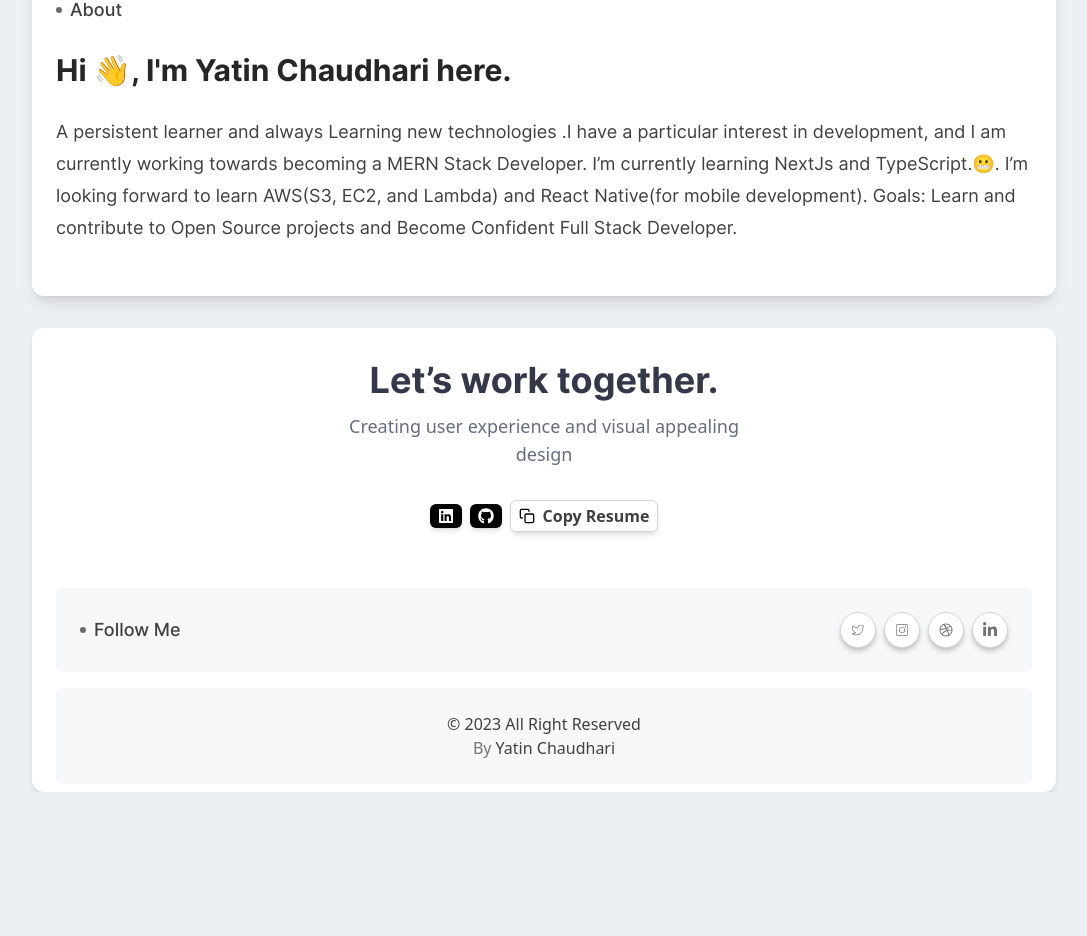
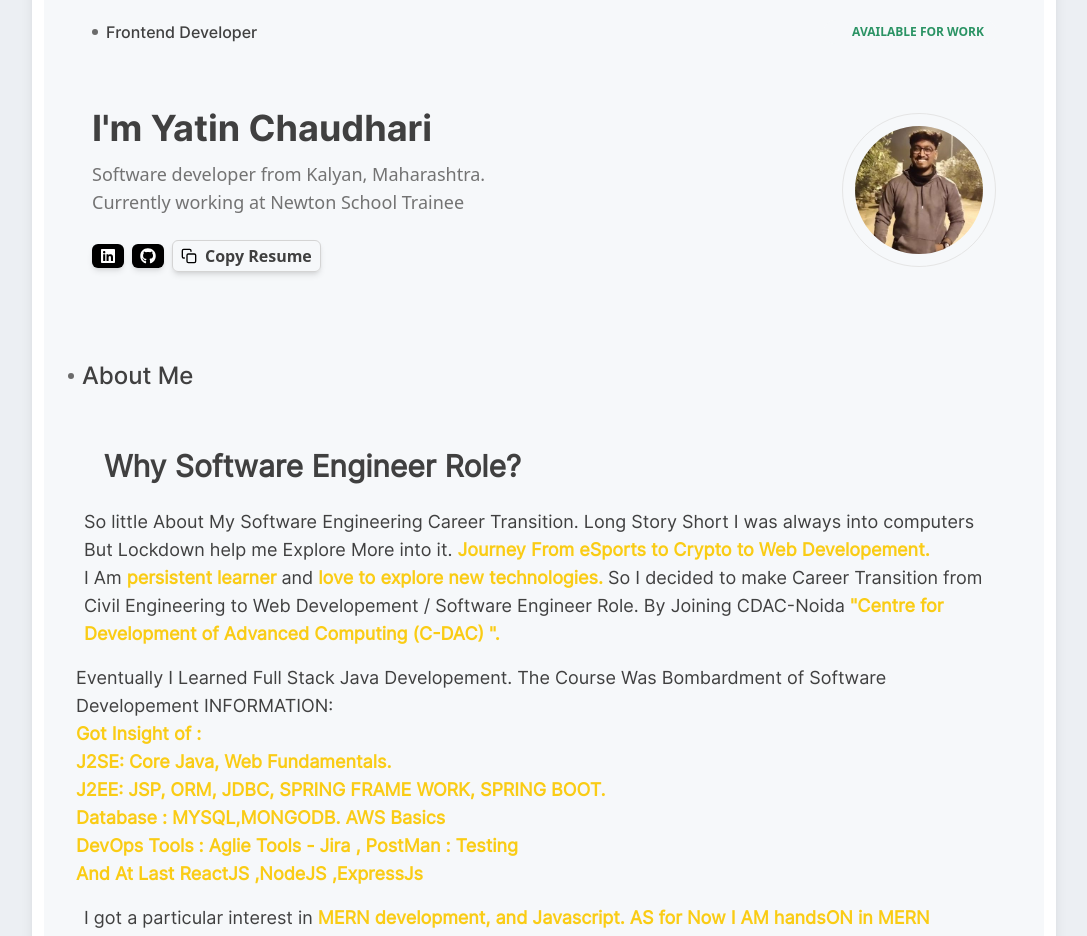
Before and after one commit to YatinDevs/tin-portfolio-nextjs, a Next.js app: page /about in a window 1280 px wide. Shown: the part 156-1092 px from the top of the page, without its empty margins (96-1183 px from the left). Before the commit the page ends 948 px from the top, so only its background shows below. Built offline with nearby package versions, Linux system fonts and the light colour scheme.

Commit message:
aboutme-done

```diff
--- a/app/about/page.jsx
+++ b/app/about/page.jsx
@@ -39,37 +39,196 @@ function page() {
     <motion.div
       initial={{ y: 100, opacity: 0 }}
       animate={{ y: 0, opacity: 1, transition: { duration: 0.2 } }}
-      className="bg-white top-28 relative dark:bg-[#212121] shadow-lg rounded-xl  lg:max-w-5xl lg:mx-auto md:mx-auto md:max-w-[760px] sm:max-w-[525px] xs:max-w-[412px] xxs:max-w-[356px] xxs:mx-auto"
+      className="bg-white top-28 relative dark:bg-[#212121] py-4 shadow-lg rounded-xl  lg:max-w-5xl lg:mx-auto md:mx-auto md:max-w-[760px] sm:max-w-[525px] xs:max-w-[412px] xxs:max-w-[356px] xxs:mx-auto"
     >
-      <div className=" lg:p-6 p-5 ">
-        <div className="flex mt-4 items-center gap-x-2 font-InterRe">
+      <div className="bg-[#F6F8FA] dark:bg-[#2C2C2C] p-6 max-md:p-3 mx-3 rounded-xl">
+        <div className=" lg:p-6 p-5">
+          <div className="flex justify-between  w-full">
+            <div className="flex items-center gap-x-2 font-InterRe">
+              <div className="w-[6px] h-[6px] rounded-full  bg-[#6b6b6b]" />
+              <motion.h1
+                initial={{ x: 100, opacity: 0 }}
+                animate={{
+                  x: 0,
+                  opacity: 1,
+                  transition: { duration: 0.2, delay: 0.4 },
+                }}
+                className="text-neutral-700 dark:text-[#C0C0C0] max-md:text-xl font-InterMe"
+              >
+                Frontend Developer
+              </motion.h1>
+            </div>
+
+            <Link href={"/contact"}>
+              <div className="bg-[#F6F8FA] dark:bg-[#115e3b] h-6 w-6 lg:w-fit lg:px-3 rounded-full flex items-center justify-center gap-x-2">
+                <div className="w-2 h-2 rounded-full animate-ping dark:animate-none bg-[#28C780]" />
+                <p className="text-[#2b9364] hidden lg:flex text-xs font-semibold uppercase ">
+                  Available for work
+                </p>
+              </div>
+            </Link>
+          </div>
+
+          <div className="  flex-col md:flex-row   my-16 flex items-center md:justify-between">
+            <div className=" sm:order-2   max-md:mt-10 flex md:block md:flex-row items-center  flex-col md:order-1 order-2">
+              <h1 className=" sm:text-4xl text-neutral-700 font-InterBo dark:text-white xs:text-3xl">
+                I'm Yatin Chaudhari
+              </h1>
+
+              <motion.p
+                initial={{ x: 100, opacity: 0, filter: "blur(50px)" }}
+                animate={{
+                  x: 0,
+                  opacity: 1,
+                  filter: "blur(0px)",
+                  transition: { duration: 0.2, delay: 0.3 },
+                }}
+                className="  text-lg max-md:text-center  my-3 text-neutral-500 dark:text-neutral-300"
+              >
+                Software developer from Kalyan, Maharashtra. <br /> Currently
+                working at Newton School Trainee{" "}
+              </motion.p>
+
+              <div className="flex items-center gap-x-2 mt-6 ">
+                <Link href={"https://www.linkedin.com/in/c-yatin727/"}>
+                  <div className="bg-black dark:bg-[#373737] w-fit shadow-md  px-2 rounded-md flex items-center gap-x-2 py-1">
+                    <span className="text-white  font-semibold">
+                      <FaLinkedin />
+                    </span>
+                  </div>
+                </Link>
+                <Link href={"https://github.com/YatinDevs"}>
+                  <div className="bg-black dark:bg-[#373737] w-fit shadow-md  px-2 rounded-md flex items-center gap-x-2 py-1">
+                    <span className="text-white  font-semibold">
+                      <FaGithub />
+                    </span>
+                  </div>
+                </Link>
+                <Link
+                  href={
+                    "https://drive.google.com/file/d/1vu_2Cb3BbndXsRdJXiI6s5imm9XxADo8/view"
+                  }
+                >
+                  <div className="border-neutral-300 dark:border-neutral-700/50 shadow-md border  w-fit h-8 px-2 rounded-md flex items-center gap-x-2 ">
+                    <FiCopy className="" />
+                    <span className="text-neutral-700 dark:text-white  font-semibold">
+                      Copy Resume
+                    </span>
+                  </div>
+                </Link>
+              </div>
+            </div>
+            <div className="border text-center flex md:justify-center border-neutral-200 dark:border-neutral-700 dark:bg-[#2C2C2C] w-fit md:order-1 order-1 rounded-full p-3 ">
+              <motion.img
+                initial={{ x: 100, opacity: 0, filter: "blur(50px)" }}
+                animate={{
+                  x: 0,
+                  opacity: 1,
+                  filter: "blur(0px)",
+                  transition: { duration: 0.4, delay: 0.5 },
+                }}
+                className="w-32 h-32 flex object-cover   rounded-full "
+                src="/img/pro.png"
+                alt=""
+              />
+            </div>
+          </div>
+        </div>
+        <div className="flex items-center gap-x-2 font-InterRe">
           <div className="w-[6px] h-[6px] rounded-full  bg-[#6b6b6b]" />
-          <h1 className="text-neutral-700  dark:text-[#C0C0C0] text-lg font-InterMe">
-            About
+          <h1 className="text-neutral-700  dark:text-[#C0C0C0] text-2xl font-InterMe">
+            About Me
           </h1>
         </div>
 
-        <div>
-          <h1 className="text-3xl font-InterBo mt-7 my-3 dark:text-white text-neutral-800">
-            Hi 👋, I'm Yatin Chaudhari here.
-          </h1>
-          <motion.p
+        <motion.div
+          initial={{ y: 100, opacity: 0 }}
+          animate={{
+            y: 0,
+            opacity: 1,
+            transition: { duration: 0.4, delay: 0.3 },
+          }}
+          className="text-neutral-700 dark:bg-[#212121] rounded-xl xxs:text-lg text-2xl my-7 leading-8 font-InterRe dark:text-[#C0C0C0]"
+        >
+          <div className="p-2 rounded-xl m-2">
+            <h3 className="p-3 mb-3 text-3xl font-extrabold  bg-white-700 rounded-md m-2">
+              Why Software Engineer Role?
+            </h3>
+            So little About My Software Engineering Career Transition. Long
+            Story Short I was always into computers But Lockdown help me Explore
+            More into it.{" "}
+            <span className=" text-yellow-400 font-extrabold">
+              Journey From eSports to Crypto to Web Developement.
+            </span>{" "}
+            <br></br>I Am{" "}
+            <span className=" text-yellow-400 font-extrabold">
+              persistent learner{" "}
+            </span>{" "}
+            and{" "}
+            <span className=" text-yellow-400 font-extrabold">
+              {" "}
+              love to explore new technologies.
+            </span>{" "}
+            So I decided to make Career Transition from Civil Engineering to Web
+            Developement / Software Engineer Role. By Joining CDAC-Noida{" "}
+            <span className=" text-yellow-400 font-extrabold">
+              {" "}
+              "Centre for Development of Advanced Computing (C-DAC) ".
+            </span>
+          </div>
+
+          <div className="p-2rounded-xl m-2">
+            Eventually I Learned Full Stack Java Developement. The Course Was
+            Bombardment of Software Developement INFORMATION:
+            <p className=" text-yellow-400 font-extrabold">Got Insight of :</p>
+            <p className=" text-yellow-400 font-extrabold">
+              J2SE: Core Java, Web Fundamentals.
+            </p>
+            <p className=" text-yellow-400 font-extrabold">
+              J2EE: JSP, ORM, JDBC, SPRING FRAME WORK, SPRING BOOT.
+            </p>
+            <p className=" text-yellow-400 font-extrabold">
+              Database : MYSQL,MONGODB. AWS Basics
+            </p>
+            <p className=" text-yellow-400 font-extrabold">
+              DevOps Tools : Aglie Tools - Jira , PostMan : Testing
+            </p>
+            <p className=" text-yellow-400 font-extrabold">
+              And At Last ReactJS ,NodeJS ,ExpressJs{" "}
+            </p>
+          </div>
+
+          <p className="p-2 rounded-xl m-2">
+            I got a particular interest in{" "}
+            <span className=" text-yellow-400 font-extrabold">
+              MERN development, and Javascript. AS for Now I AM handsON in MERN
+              Developement, Database .
+            </span>{" "}
+            Further My Plans are :
+          </p>
+          <p className="p-2rounded-xl m-2 text-blue-200 font-extrabold">
+            I’m currently learning NextJs and TypeScript.😬. I’m looking forward
+            to learn AWS(S3, EC2, and Lambda) and React Native(for mobile
+            development).
+            <br></br>
+            <span className=" text-yellow-400">
+              Goals: Learn and contribute to Open Source projects and Become
+              Confident Full Stack Developer.
+            </span>
+          </p>
+        </motion.div>
+        <div className="p-4 xxs:p-1 rounded-lg dark:bg-[#373737] bg-white border dark:border-neutral-700/70">
+          <motion.img
             initial={{ y: 100, opacity: 0 }}
             animate={{
               y: 0,
               opacity: 1,
               transition: { duration: 0.4, delay: 0.3 },
             }}
-            className="text-neutral-700 text-lg my-7 leading-8 font-InterRe dark:text-[#C0C0C0]"
-          >
-            A persistent learner and always Learning new technologies .I have a
-            particular interest in development, and I am currently working
-            towards becoming a MERN Stack Developer. I’m currently learning
-            NextJs and TypeScript.😬. I’m looking forward to learn AWS(S3, EC2,
-            and Lambda) and React Native(for mobile development). Goals: Learn
-            and contribute to Open Source projects and Become Confident Full
-            Stack Developer.
-          </motion.p>
+            className="aspect-square object-center rounded-xl h-[400px] w-full xxs:h-[200px]"
+            src="/img/bg-pc.jpg"
+            alt=""
+          />
         </div>
       </div>
     </motion.div>
--- a/app/page.js
+++ b/app/page.js
@@ -23,7 +23,7 @@ export default function Home() {
     <motion.div
       initial={{ y: 100, opacity: 0 }}
       animate={{ y: 0, opacity: 1, transition: { duration: 0.2 } }}
-      className="bg-white top-28  relative dark:bg-[#212121] shadow-lg rounded-xl  lg:max-w-5xl lg:mx-auto md:mx-auto md:max-w-[760px] sm:max-w-[525px] xs:max-w-[412px] xxs:max-w-[356px] xxs:mx-auto "
+      className="bg-white top-28  relative dark:bg-[#212121] shadow-lg pb-3 rounded-xl  lg:max-w-5xl lg:mx-auto md:mx-auto md:max-w-[760px] sm:max-w-[525px] xs:max-w-[412px] xxs:max-w-[356px] xxs:mx-auto "
     >
       <div className=" lg:p-6 p-5">
         <div className="flex justify-between  w-full">
@@ -119,7 +119,7 @@ export default function Home() {
       </div>
 
       <div>
-        <div className="bg-[#F6F8FA] dark:bg-[#2C2C2C] p-6 max-md:p-3 rounded-xl">
+        <div className="bg-[#F6F8FA] dark:bg-[#2C2C2C] p-6 max-md:p-3 mx-3 rounded-xl">
           <div className="flex items-center justify-between mt-4">
             <div className="flex items-center gap-x-2 font-InterRe">
               <div className="w-[6px] h-[6px] rounded-full  bg-[#6b6b6b]" />
@@ -176,7 +176,7 @@ export default function Home() {
           </div>
         </div>
 
-        <div className="bg-[#F6F8FA] dark:bg-[#2C2C2C] p-6 mt-3 max-md:p-3 rounded-xl">
+        <div className="bg-[#F6F8FA] dark:bg-[#2C2C2C] p-6 mt-4 mx-3 py-2 max-md:p-3 rounded-xl">
           <div className="flex items-center justify-between mt-4">
             <div className="flex items-center gap-x-2 font-InterRe">
               <div className="w-[6px] h-[6px] rounded-full  bg-[#6b6b6b]" />
@@ -195,7 +195,7 @@ export default function Home() {
               <FiArrowRight className="text-neutral-500" />
             </div>
           </div>
-          <div className="flex flex-col gap-y-4">
+          <div className="flex flex-col gap-y-4 mb-5">
             <Skill />
             <div>
               <Row style={{ justifyContent: "center", paddingBottom: "10px" }}>
```
